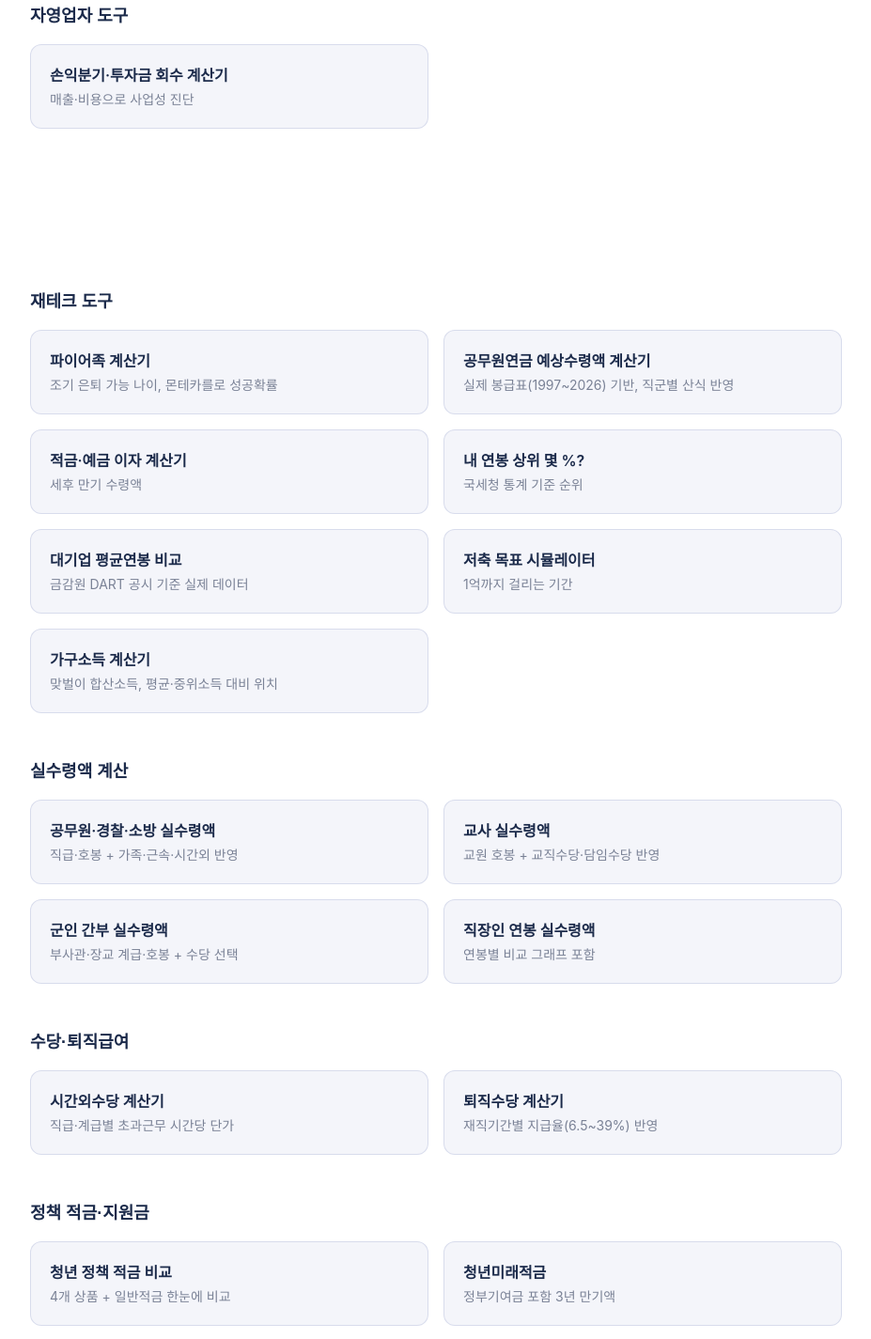
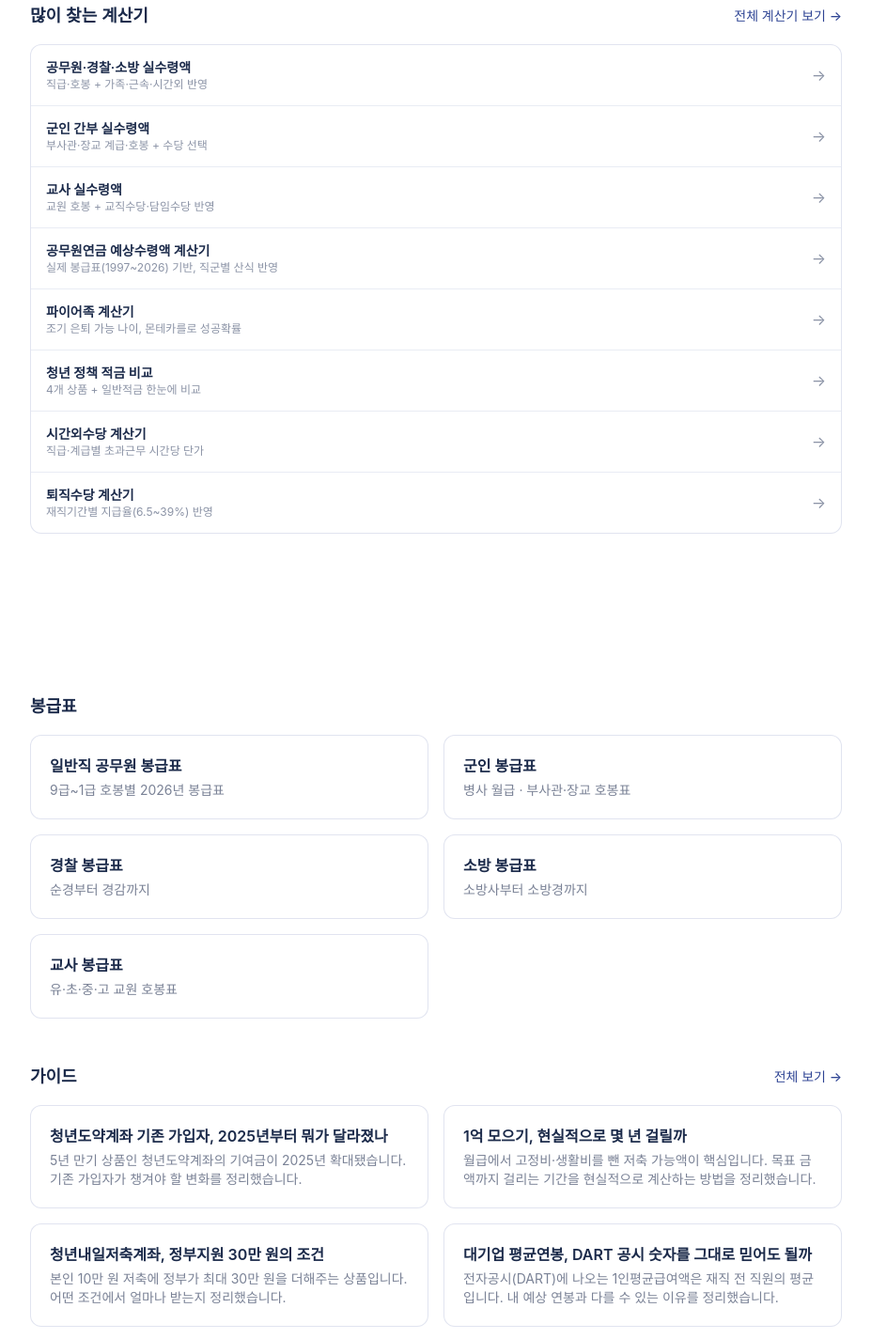
Before and after one commit to parkdane/pay-calc, a Next.js app: page / in a window 1280 px wide. Shown: the part 420-1845 px from the top of the page at 94% size, without its empty margins (176-1103 px from the left). Built offline with nearby package versions, Linux system fonts and the light colour scheme; a web font is replaced by a local one.

Commit message:
홈페이지 계산기 섹션 축소 - 인기 8개만 노출, 전체보기는 /calc로

```diff
--- a/app/page.tsx
+++ b/app/page.tsx
@@ -10,51 +10,16 @@ const SALARY = [
   { href: "/salary/teacher", title: "교사 봉급표", desc: "유·초·중·고 교원 호봉표" },
 ] as const;
 
-const CALC_GROUPS = [
-  {
-    title: "자영업자 도구",
-    items: [
-      { href: "/calc/business-breakeven", title: "손익분기·투자금 회수 계산기", desc: "매출·비용으로 사업성 진단" },
-    ],
-  },
-  {
-    title: "재테크 도구",
-    items: [
+// 홈에는 자주 찾는 계산기만 촘촘하게 보여주고, 나머지는 /calc(검색 가능)에서 찾도록 유도
+const POPULAR_CALCS = [
+  { href: "/calc/civil-net", title: "공무원·경찰·소방 실수령액", desc: "직급·호봉 + 가족·근속·시간외 반영" },
+  { href: "/calc/military-net", title: "군인 간부 실수령액", desc: "부사관·장교 계급·호봉 + 수당 선택" },
+  { href: "/calc/teacher-net", title: "교사 실수령액", desc: "교원 호봉 + 교직수당·담임수당 반영" },
+  { href: "/calc/pension-net", title: "공무원연금 예상수령액 계산기", desc: "실제 봉급표(1997~2026) 기반, 직군별 산식 반영" },
   { href: "/calc/fire", title: "파이어족 계산기", desc: "조기 은퇴 가능 나이, 몬테카를로 성공확률" },
-      { href: "/calc/pension-net", title: "공무원연금 예상수령액 계산기", desc: "실제 봉급표(1997~2026) 기반, 직군별 산식 반영" },
-      { href: "/calc/deposit", title: "적금·예금 이자 계산기", desc: "세후 만기 수령액" },
-      { href: "/calc/income-rank", title: "내 연봉 상위 몇 %?", desc: "국세청 통계 기준 순위" },
-      { href: "/calc/salary-compare", title: "대기업 평균연봉 비교", desc: "금감원 DART 공시 기준 실제 데이터" },
-      { href: "/calc/savings-goal", title: "저축 목표 시뮬레이터", desc: "1억까지 걸리는 기간" },
-      { href: "/calc/household-income", title: "가구소득 계산기", desc: "맞벌이 합산소득, 평균·중위소득 대비 위치" },
-    ],
-  },
-  {
-    title: "실수령액 계산",
-    items: [
-      { href: "/calc/civil-net", title: "공무원·경찰·소방 실수령액", desc: "직급·호봉 + 가족·근속·시간외 반영" },
-      { href: "/calc/teacher-net", title: "교사 실수령액", desc: "교원 호봉 + 교직수당·담임수당 반영" },
-      { href: "/calc/military-net", title: "군인 간부 실수령액", desc: "부사관·장교 계급·호봉 + 수당 선택" },
-      { href: "/calc/worker-net", title: "직장인 연봉 실수령액", desc: "연봉별 비교 그래프 포함" },
-    ],
-  },
-  {
-    title: "수당·퇴직급여",
-    items: [
+  { href: "/calc/youth-compare", title: "청년 정책 적금 비교", desc: "4개 상품 + 일반적금 한눈에 비교" },
   { href: "/calc/overtime-pay", title: "시간외수당 계산기", desc: "직급·계급별 초과근무 시간당 단가" },
   { href: "/calc/severance-pay", title: "퇴직수당 계산기", desc: "재직기간별 지급율(6.5~39%) 반영" },
-    ],
-  },
-  {
-    title: "정책 적금·지원금",
-    items: [
-      { href: "/calc/youth-compare", title: "청년 정책 적금 비교", desc: "4개 상품 + 일반적금 한눈에 비교" },
-      { href: "/calc/youth-save", title: "청년미래적금", desc: "정부기여금 포함 3년 만기액" },
-      { href: "/calc/naeil-save", title: "청년내일저축계좌", desc: "정부지원 월 30만 포함" },
-      { href: "/calc/leap-save", title: "청년도약계좌", desc: "기존 가입자 만기 계산" },
-      { href: "/calc/soldier-save", title: "장병내일준비적금", desc: "정부 매칭 포함 전역 수령액" },
-    ],
-  },
 ] as const;
 
 // 최신순으로 정렬해 상위 8개만 홈에 노출 (data/guides.ts에서 자동으로 가져옴 -> 새 가이드 추가해도 홈은 자동 반영됨)
@@ -90,17 +55,32 @@ export default function Home() {
         </p>
       </Link>
 
-      {CALC_GROUPS.map((g, i) => (
-        <section key={g.title} className="space-y-4">
-          <h2 className="text-lg font-bold text-[#1B2A4A]">{g.title}</h2>
-          <div className="grid gap-4 sm:grid-cols-2">
-            {g.items.map((c) => (
-              <Card key={c.href} {...c} accent />
+      <section className="space-y-4">
+        <div className="flex items-center justify-between">
+          <h2 className="text-lg font-bold text-[#1B2A4A]">많이 찾는 계산기</h2>
+          <Link href="/calc" className="text-sm font-medium text-[#2E4494] hover:underline">
+            전체 계산기 보기 →
+          </Link>
+        </div>
+        <div className="overflow-hidden rounded-xl border border-[rgba(46,68,148,0.14)] bg-white">
+          {POPULAR_CALCS.map((c, i) => (
+            <Link
+              key={c.href}
+              href={c.href}
+              className={`flex items-center justify-between gap-4 px-4 py-3.5 transition hover:bg-[rgba(46,68,148,0.04)] ${
+                i !== 0 ? "border-t border-[rgba(46,68,148,0.10)]" : ""
+              }`}
+            >
+              <div className="min-w-0">
+                <p className="truncate text-sm font-semibold text-[#1B2A4A]">{c.title}</p>
+                <p className="truncate text-xs text-[#8B93A6]">{c.desc}</p>
+              </div>
+              <span className="shrink-0 text-[#8B93A6]">→</span>
+            </Link>
           ))}
         </div>
-          {i === 0 && <AdSlot id="home-mid" />}
+        <AdSlot id="home-mid" />
       </section>
-      ))}
 
       <section className="space-y-4">
         <h2 className="text-lg font-bold text-[#1B2A4A]">봉급표</h2>
```
Lines whose indentation alone changed are shown as unchanged.
